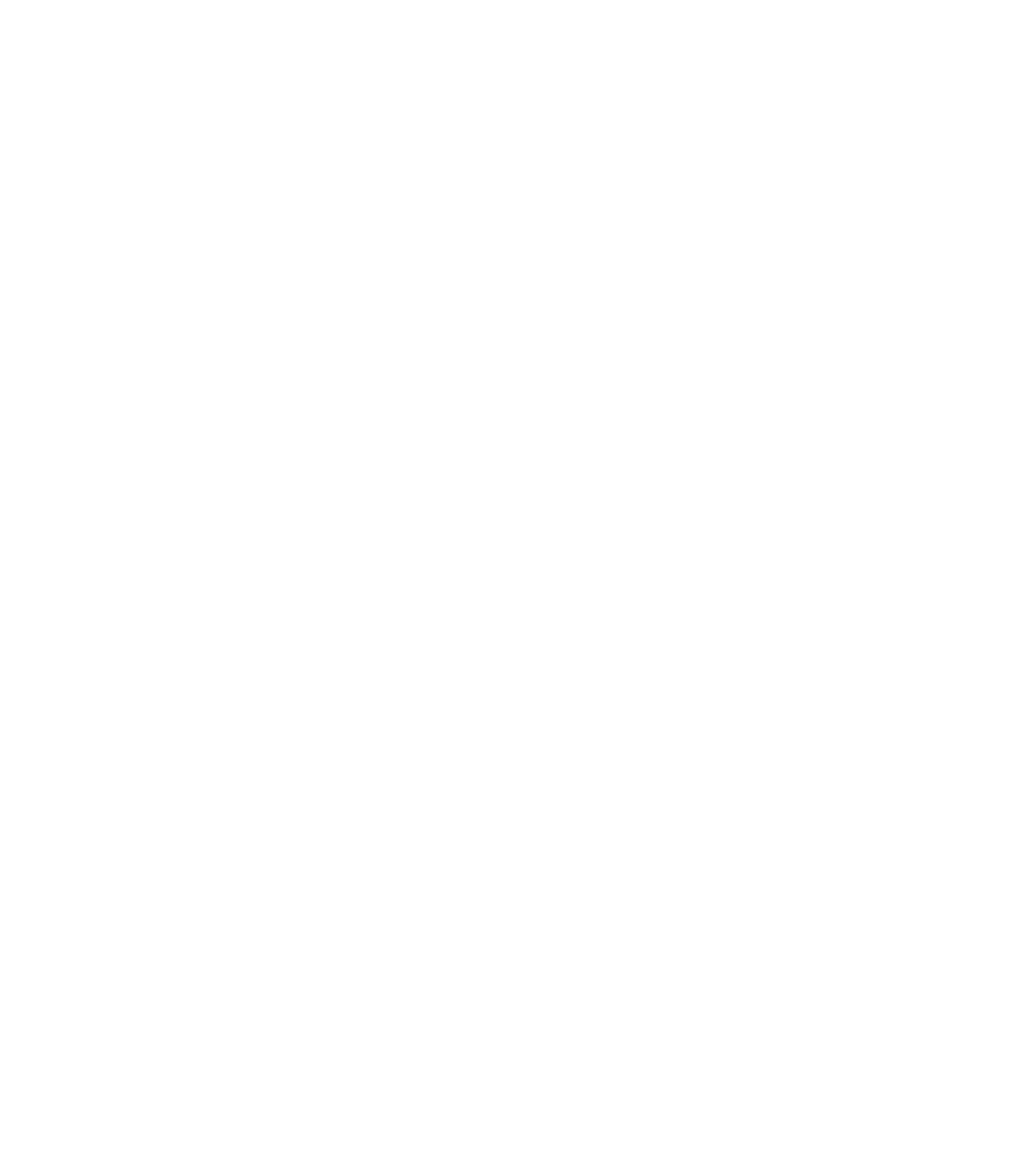
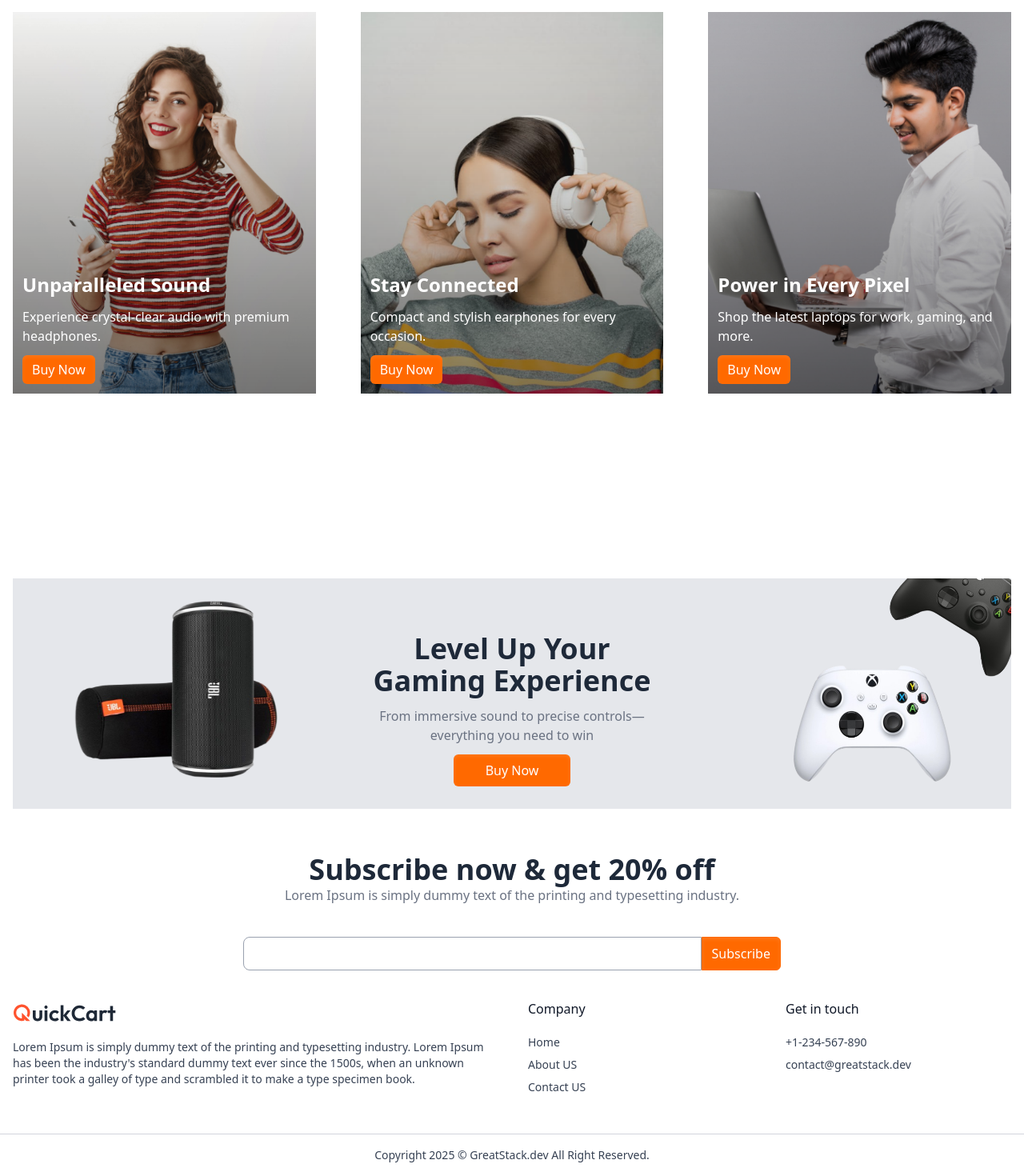
Before and after one commit to ahmed2020026/QuickCart, a React (Vite) app: page / in a window 1280 px wide. Shown: the part 1375-2845 px from the top of the page at 80% size. Before the commit the page ends 1290 px from the top, so only its background shows below. Built offline with nearby package versions, Linux system fonts and the light colour scheme.

Commit message:
Finish home

```diff
--- a/src/App.css
+++ b/src/App.css
@@ -1,4 +1,30 @@
 @import "tailwindcss";
-.container{
+
+.container {
     @apply mx-auto p-2 px-4
 }
+
+.features div.child {
+    overflow: hidden;
+    &:before {
+        content: '';
+        width: 100%;
+        height: 100%;
+        position: absolute;
+        top: 0;
+        bottom: -50px;
+        left: 0;
+        background: linear-gradient(to top, #000 , #0000002a);
+        opacity: 0;
+        transition: 0.3s;
+    }
+}
+.features div.child:hover{
+    &::before{
+        opacity: 1;
+        bottom: 0;
+    }
+    .info{
+        bottom: 25px;
+    }
+}
--- a/src/App.tsx
+++ b/src/App.tsx
@@ -1,13 +1,14 @@
 import { Route, Routes } from "react-router-dom"
 import { Header } from "./component/Header"
 import { Home } from "./pages/Home"
+import { Footer } from "./component/Footer"
 
 
 export const App = () => {
 
   return (
     <>
-      <header className="shadow-md relative bg-white" style={{zIndex:1200}}>
+      <header className="shadow-md relative bg-white" style={{ zIndex: 1200 }}>
         <Header />
       </header>
       <main>
@@ -15,7 +16,9 @@ export const App = () => {
           <Route path="/" element={<Home />} />
         </Routes>
       </main>
-      <footer></footer>
+      <footer>
+        <Footer />
+      </footer>
     </>
   )
 }
--- a/src/assets/SYSTEM/assets.tsx
+++ b/src/assets/SYSTEM/assets.tsx
@@ -478,3 +478,19 @@ export const RouterLinks = [
     RouterPath: '/dashbord'
   },
 ]
+
+export const FeatureData = [
+  {
+    header: 'Unparalleled Sound',
+    disc: 'Experience crystal-clear audio with premium headphones.',
+    image: girl_with_earphone_image,
+  },{
+    header: 'Stay Connected',
+    disc: 'Compact and stylish earphones for every occasion.',
+    image: girl_with_headphone_image,
+  },{
+    header: 'Power in Every Pixel',
+    disc: 'Shop the latest laptops for work, gaming, and more.',
+    image: boy_with_laptop_image,
+  }
+]
--- /dev/null
+++ b/src/component/Feature.tsx
@@ -0,0 +1,20 @@
+import { Btn } from "./Btn"
+
+interface FeatureType {
+    header: string,
+    disc: string,
+    image: string
+}
+
+export const Feature = ({ feature }: { feature:FeatureType }) => {
+    return (
+        <div className="relative child">
+            <img src={feature.image} alt={feature.header} />
+            <div className="info duration-300 absolute w-full bottom-0 left-0 p-3 text-white">
+                <h3 className="font-bold text-2xl">{feature.header}</h3>
+                <p className="text-base my-3">{feature.disc}</p>
+                <Btn children='Buy Now' color="bg-orange-500" />
+            </div>
+        </div>
+    )
+}
--- /dev/null
+++ b/src/component/Footer.tsx
@@ -0,0 +1,43 @@
+import { Link } from "react-router-dom"
+import { assets } from "../assets/SYSTEM/assets"
+
+export const Footer = () => {
+    return (
+        <div>
+            <div className="container">
+                <div className="grid grid-cols-1 md:grid-cols-2 gap-5 lg:gap-10">
+                    <div>
+                        <img src={assets.logo} width={129} height={34} alt="footer_logo" />
+                        <p className="mt-4 text-sm text-gray-700">Lorem Ipsum is simply dummy text of the printing and typesetting industry. Lorem Ipsum has been the industry's standard dummy text ever since the 1500s, when an unknown printer took a galley of type and scrambled it to make a type specimen book.</p>
+                    </div>
+                    <div className="grid grid-cols-1 sm:grid-cols-2 gap-5 lg:gap-10">
+                        <div>
+                            <h2 className="font-medium text-gray-900 mb-5">Company</h2>
+                            <ul className="text-sm space-y-2">
+                                <li className="text-gray-700">
+                                    <Link to={'/'} className="hover:underline transition">Home</Link>
+                                </li>
+                                <li className="text-gray-700">
+                                    <Link to={'/about'} className="hover:underline transition">About US</Link>
+                                </li>
+                                <li className="text-gray-700">
+                                    <Link to={'/contact'} className="hover:underline transition">Contact US</Link>
+                                </li>
+                            </ul>
+                        </div>
+                        <div>
+                            <h2 className="font-medium text-gray-900 mb-5">Get in touch</h2>
+                            <ul className="text-sm space-y-2">
+                                <li className="text-gray-700">+1-234-567-890</li>
+                                <li className="text-gray-700">contact@greatstack.dev</li>
+                            </ul>
+                        </div>
+                    </div>
+                </div>
+            </div>
+            <div className="border-t border-gray-300 mt-10">
+                <p className="py-4 text-center text-xs md:text-sm text-gray-700">Copyright 2025 © GreatStack.dev All Right Reserved.</p>
+            </div>
+        </div>
+    )
+}
--- a/src/pages/Home.tsx
+++ b/src/pages/Home.tsx
@@ -1,15 +1,15 @@
 import { useSelector } from "react-redux"
-import { jumbtron } from "../assets/SYSTEM/assets"
+import { assets, FeatureData, jumbtron } from "../assets/SYSTEM/assets"
 import { SliderComponent as Slider } from "../component/Slider"
 import { Title } from "../component/Title"
 import type { product } from "../assets/SYSTEM/productData"
-import { Button } from "@headlessui/react"
+import { Button, Field, Input } from "@headlessui/react"
 import { Cart } from "../component/Cart"
 import { Link } from "react-router-dom"
-
+import { Feature } from "../component/Feature"
+import { Btn } from "../component/Btn"
 export const Home = () => {
     const Products = useSelector((state: any) => state.product.list)
-    console.log(Products)
     return (
         <>
             <section>
@@ -38,6 +38,49 @@ export const Home = () => {
                     </div>
                 </div>
             </section>
+            <section className="min-h-screen">
+                <div className="container">
+                    <Title head="Featured Products" />
+                    <div className="features grid grid-cols-1 md:grid-cols-2 lg:grid-cols-3 gap-14">
+                        {FeatureData.map((item, index) => (
+                            <div key={index}>
+                                <Feature feature={item} />
+                            </div>
+                        ))}
+                    </div>
+                </div>
+            </section>
+            <section>
+                <div className="container">
+                    <div className="grid grid-cols-1 lg:grid-cols-3 bg-gray-200">
+                        <div className="pt-10 lg:pt-0">
+                            <img src={assets.jbl_soundbox_image} alt="jbl" className="w-[200px] h-[200px] lg:w-72 lg:h-72 block mx-auto" />
+                        </div>
+                        <div className="text-center lg:my-0 p-3 flex flex-col items-center justify-center">
+                            <h2 className="mt-10 text-2xl lg:text-4xl font-bold text-gray-800">Level Up Your Gaming Experience</h2>
+                            <p className="my-3 text-gray-500">From immersive sound to precise controls—everything you need to win</p>
+                            <Btn children="Buy Now" color="bg-orange-500 text-white px-10 py-2" />
+                        </div>
+                        <div className="flex justify-end pt-10 lg:pt-0">
+                            <img src={assets.md_controller_image} alt="md" className="lg:w-72 lg:h-72 block" />
+                        </div>
+                    </div>
+                </div>
+            </section>
+            <section>
+                <div className="container">
+                    <div className="py-5">
+                        <div className="text-center py-5">
+                            <h2 className="text-xl lg:text-4xl md:text-2xl font-bold text-gray-800">Subscribe now & get 20% off</h2>
+                            <p className="mb-5 text-gray-500">Lorem Ipsum is simply dummy text of the printing and typesetting industry.</p>
+                        </div>
+                        <div className="md:w-xl lg:w-2xl mx-auto flex items-center">
+                            <Input name="full_name" aria-label="input text" type="text" className='data-hover:shadow block w-full rounded-lg rounded-e-none border outline-0 border-gray-400 bg-white/5 px-3 py-2 text-sm/6 ' />
+                            <Btn children='Subscribe' color="bg-orange-500 text-white py-2 rounded-s-none border border-orange-500" />
+                        </div>
+                    </div>
+                </div>
+            </section>
         </>
     )
 }
```
